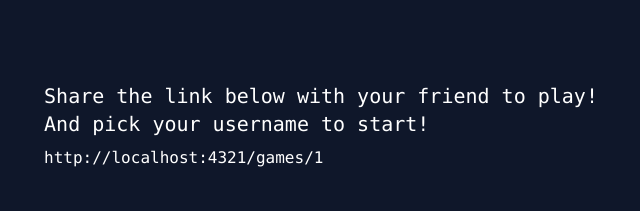
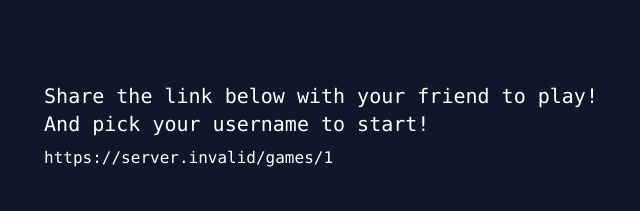
Before and after one commit to serkanisyapan/knucklebones, an Astro site in the folder client/: page /games/1 in a window 1280 px wide. Shown: the part 208-419 px from the top of the page, 319-959 px from the left. Built offline with nearby package versions, Linux system fonts and the light colour scheme; Astro itself is replaced by a stand-in of ours; no server answers.

Commit message:
add base url to env file

```diff
--- a/client/src/components/EndScreen.tsx
+++ b/client/src/components/EndScreen.tsx
@@ -15,6 +15,8 @@ interface EndScreenButtonsProps {
   handleRematch: () => void;
   handlePlayerClick: () => void;
 }
+
+const BASE_URL = import.meta.env.PUBLIC_BASE_URL;
 
 const boardStyles: BoardStyleTypes = {
   boardFrame: "text-white flex flex-row justify-center",
@@ -49,7 +51,7 @@ const EndScreenButtons = ({
       </button>
       <a
         className="text-white bg-gradient-to-r from-green-400 via-green-500 to-green-600 hover:bg-gradient-to-br focus:ring-4 focus:outline-none focus:ring-green-300 dark:focus:ring-green-800 font-medium rounded-lg px-5 py-2.5 text-center me-2 mb-2"
-        href="http://localhost:4321"
+        href={`${BASE_URL}`}
       >
         Main Menu
       </a>
--- a/client/src/components/ShareLink.tsx
+++ b/client/src/components/ShareLink.tsx
@@ -3,6 +3,8 @@ import { useRef, useState } from "react";
 interface ShareLinkProps {
   gameId: string | undefined;
 }
+
+const BASE_URL = import.meta.env.PUBLIC_BASE_URL;
 
 export const ShareLink = ({ gameId }: ShareLinkProps) => {
   const linkText = useRef<HTMLParagraphElement>(null);
@@ -32,7 +34,7 @@ export const ShareLink = ({ gameId }: ShareLinkProps) => {
             switchText();
           }}
         >
-          http://localhost:4321/games/{gameId}
+          {BASE_URL}/games/{gameId}
         </p>
         <p id="copy-text" className={showCopied ? "opacity-100" : "opacity-0"}>
           Copied!
```
